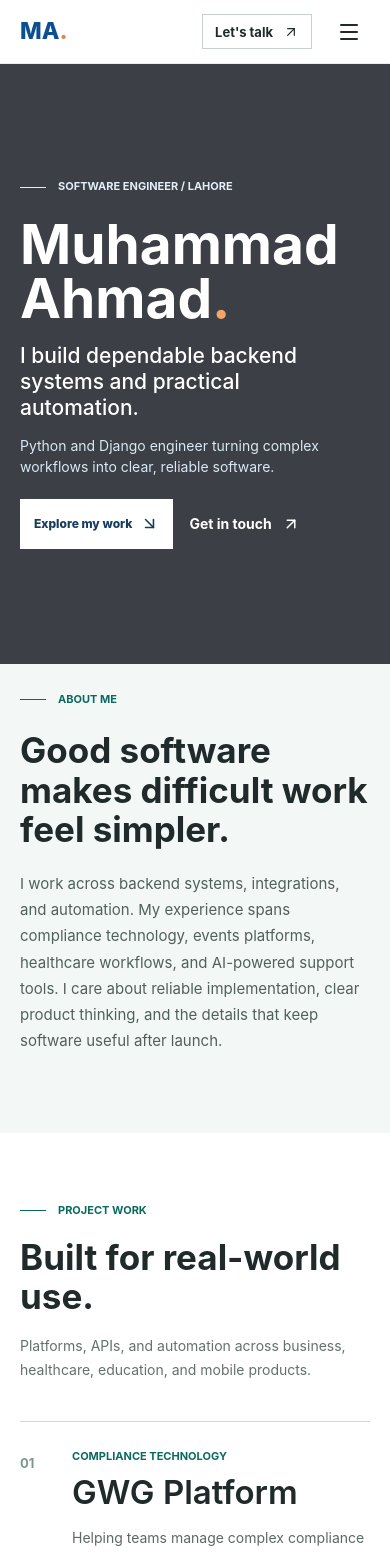
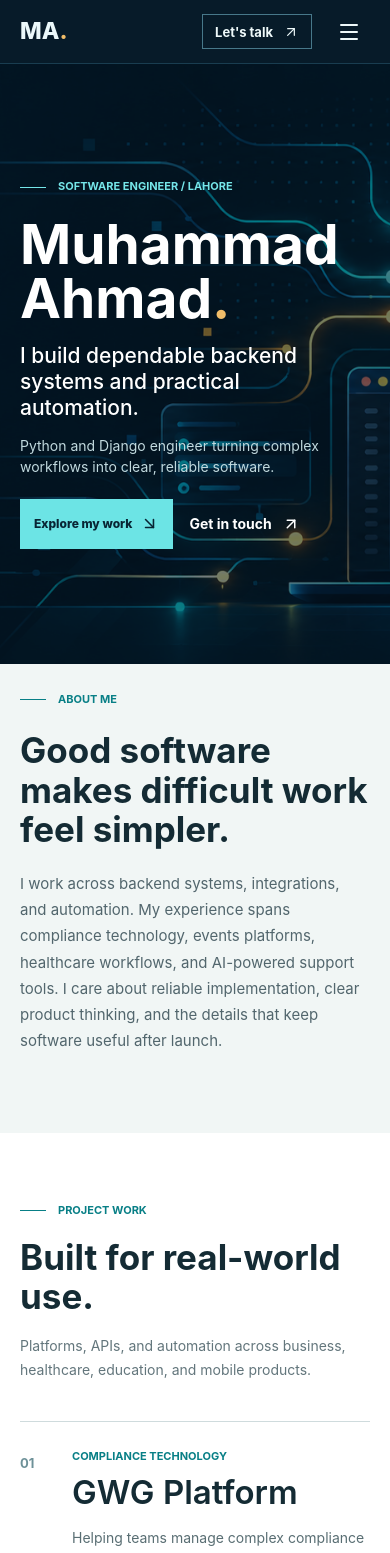
Before and after one commit to ahmadrao17/portfolio, a React (Vite) app: page / in a window 390 px wide. Shown: the top 1553 px of the page. Built offline with nearby package versions, Linux system fonts and the light colour scheme.

Commit message:
Match portfolio design to LinkedIn banner

```diff
--- a/index.html
+++ b/index.html
@@ -3,7 +3,7 @@
   <head>
     <meta charset="UTF-8" />
     <meta name="viewport" content="width=device-width, initial-scale=1.0" />
-    <meta name="theme-color" content="#3c3f46" />
+    <meta name="theme-color" content="#071b29" />
     <meta name="description" content="Muhammad Ahmad is a software engineer building reliable Python backends, practical automation, and thoughtful digital products." />
     <meta property="og:title" content="Muhammad Ahmad | Software Engineer" />
     <meta property="og:description" content="Python backends, practical automation, and dependable product engineering." />
--- a/src/App.jsx
+++ b/src/App.jsx
@@ -116,8 +116,8 @@ function App() {
           </a>
 
           <nav className={`site-nav ${menuOpen ? 'is-open' : ''}`} aria-label="Main navigation" id="main-nav">
+            <a href="#about" onClick={closeMenu}>About</a>
             <a href="#work" onClick={closeMenu}>Work</a>
-            <a href="#about" onClick={closeMenu}>About</a>
             <a href="#experience" onClick={closeMenu}>Experience</a>
             <a href="#contact" onClick={closeMenu}>Contact</a>
           </nav>
--- a/src/index.css
+++ b/src/index.css
@@ -1,6 +1,6 @@
 :root {
   font-family: Inter, ui-sans-serif, system-ui, -apple-system, BlinkMacSystemFont, "Segoe UI", sans-serif;
-  color: #202a2a;
+  color: #142b34;
   background: #fff;
   font-synthesis: none;
   text-rendering: optimizeLegibility;
@@ -14,96 +14,96 @@ button, a { -webkit-tap-highlight-color: transparent; }
 button { font: inherit; }
 a { color: inherit; text-decoration: none; }
 img { display: block; max-width: 100%; }
-::selection { background: #ffbf79; color: #172323; }
-:focus-visible { outline: 3px solid #ef9c52; outline-offset: 4px; }
+::selection { background: #ffe3a0; color: #091d2b; }
+:focus-visible { outline: 3px solid #e7ac4f; outline-offset: 4px; }
 
 .page-width { width: min(100% - 96px, 1320px); margin-inline: auto; }
 .skip-link { position: absolute; z-index: 20; top: -60px; left: 20px; background: #fff; padding: 12px 18px; }
 .skip-link:focus { top: 12px; }
 
-.site-header { height: 72px; background: #fff; position: relative; z-index: 10; border-bottom: 1px solid #e8eded; }
+.site-header { height: 72px; background: #071b29; position: relative; z-index: 10; border-bottom: 1px solid #193d50; }
 .header-inner { width: min(100% - 96px, 1320px); height: 100%; margin: auto; display: flex; align-items: center; gap: 36px; }
 .brand { display: inline-flex; align-items: center; gap: 16px; flex: 0 0 auto; }
-.brand-mark { font-size: 23px; font-weight: 780; line-height: 1; color: #0b4f91; }
-.brand-dot { color: #e58050; }
-.brand-name { font-size: 13px; font-weight: 700; color: #263332; }
+.brand-mark { font-size: 23px; font-weight: 780; line-height: 1; color: #ebf8fa; }
+.brand-dot { color: #f1bd69; }
+.brand-name { font-size: 13px; font-weight: 700; color: #c8e1e7; }
 .site-nav { display: flex; align-items: center; gap: clamp(18px, 2.6vw, 42px); margin-left: auto; }
-.site-nav a { color: #465450; font-size: 13px; font-weight: 600; transition: color .2s ease; }
-.site-nav a:hover { color: #0b4f91; }
-.header-contact { display: inline-flex; justify-content: center; align-items: center; gap: 10px; min-height: 38px; padding: 0 16px; border: 1px solid #c5d1cc; font-size: 13px; font-weight: 700; transition: background .2s ease, border-color .2s ease; }
-.header-contact:hover { background: #f2f6f4; border-color: #7e9990; }
-.menu-button { display: none; align-items: center; justify-content: center; width: 42px; height: 42px; border: 0; background: transparent; color: #202a2a; cursor: pointer; }
+.site-nav a { color: #bad0d7; font-size: 13px; font-weight: 600; transition: color .2s ease; }
+.site-nav a:hover { color: #55dce2; }
+.header-contact { display: inline-flex; justify-content: center; align-items: center; gap: 10px; min-height: 38px; padding: 0 16px; border: 1px solid #47788a; color: #eef9fa; font-size: 13px; font-weight: 700; transition: background .2s ease, border-color .2s ease; }
+.header-contact:hover { background: #143b4d; border-color: #55dce2; }
+.menu-button { display: none; align-items: center; justify-content: center; width: 42px; height: 42px; border: 0; background: transparent; color: #eef9fa; cursor: pointer; }
 
-.hero { height: min(580px, calc(100svh - 160px)); min-height: 500px; background: #3c3f46; color: #fff; }
+.hero { height: min(660px, calc(100svh - 120px)); min-height: 500px; background: #061c2b url('/portfolio-hero.png') center / cover no-repeat; color: #fff; }
 .hero-inner { height: 100%; display: flex; align-items: center; }
 .hero-copy { width: min(100%, 900px); }
 .eyebrow { display: flex; align-items: center; gap: 12px; margin: 0; font-size: 11px; font-weight: 750; text-transform: uppercase; line-height: 1.4; }
 .eyebrow-line { display: inline-block; width: 26px; height: 1px; flex: 0 0 auto; background: currentColor; }
-.hero-eyebrow { color: #e2eef7; }
+.hero-eyebrow { color: #75e6e9; }
 .hero h1 { font-size: clamp(66px, 6.4vw, 108px); line-height: .99; font-weight: 730; margin: 28px 0 24px; letter-spacing: 0; }
-.hero-period { color: #f5a468; }
+.hero-period { color: #f1bd69; }
 .hero-lead { max-width: 580px; margin: 0 0 14px; font-size: clamp(22px, 2.2vw, 31px); font-weight: 530; line-height: 1.24; }
-.hero-description { max-width: 500px; margin: 0; color: #d9e8f4; font-size: 16px; line-height: 1.65; }
+.hero-description { max-width: 500px; margin: 0; color: #c1d9de; font-size: 16px; line-height: 1.65; }
 .hero-actions { display: flex; align-items: center; flex-wrap: wrap; gap: 20px 30px; margin-top: 30px; }
 .button { display: inline-flex; align-items: center; justify-content: center; gap: 16px; min-height: 50px; padding: 0 20px; font-size: 13px; font-weight: 760; white-space: nowrap; transition: transform .2s ease, background .2s ease; }
 .button:hover { transform: translateY(-2px); }
-.button-light { background: #fff; color: #153b5d; }
-.button-light:hover { background: #e9f2f6; }
+.button-light { background: #6ce4e5; color: #082534; }
+.button-light:hover { background: #a4f0ec; }
 .text-link { display: inline-flex; align-items: center; gap: 10px; font-size: 14px; font-weight: 730; transition: gap .2s ease; }
 .text-link:hover { gap: 15px; }
 .hero-text-link { color: #fff; }
-.intro-band { padding: 80px 0 100px; background: #f3f7f5; }
+.intro-band { padding: 80px 0 100px; background: #f1f6f5; }
 .intro-grid { display: grid; grid-template-columns: 1fr 2fr; gap: 50px; }
-.section-kicker { color: #0b6a60; }
+.section-kicker { color: #087f86; }
 .intro-grid h2, .section-heading h2, .experience-intro h2, .capabilities-section h2 { max-width: 900px; margin: 0; font-size: clamp(36px, 3.9vw, 58px); line-height: 1.12; font-weight: 650; letter-spacing: 0; }
-.intro-grid p:not(.eyebrow) { max-width: 770px; margin: 28px 0 0; color: #52605c; font-size: 17px; line-height: 1.75; }
+.intro-grid p:not(.eyebrow) { max-width: 770px; margin: 28px 0 0; color: #52666d; font-size: 17px; line-height: 1.75; }
 
 .work-section { padding: 104px 0 112px; background: #fff; }
 .section-heading { display: flex; align-items: end; justify-content: space-between; gap: 50px; margin-bottom: 54px; }
 .section-heading h2 { margin-top: 20px; }
-.section-heading > p { max-width: 270px; color: #63716d; font-size: 14px; line-height: 1.65; margin: 0 0 5px; }
-.project-list { border-top: 1px solid #cdd9d5; }
-.project-row { display: grid; grid-template-columns: 75px minmax(0, 1fr) minmax(180px, 300px); gap: 16px; padding: 37px 0 43px; border-bottom: 1px solid #cdd9d5; }
-.project-number { color: #7c9791; font-size: 13px; font-weight: 700; padding-top: 6px; }
-.project-domain { color: #0b6a60; font-size: 11px; font-weight: 750; text-transform: uppercase; margin: 0 0 12px; }
+.section-heading > p { max-width: 270px; color: #63767c; font-size: 14px; line-height: 1.65; margin: 0 0 5px; }
+.project-list { border-top: 1px solid #cfdbdd; }
+.project-row { display: grid; grid-template-columns: 75px minmax(0, 1fr) minmax(180px, 300px); gap: 16px; padding: 37px 0 43px; border-bottom: 1px solid #cfdbdd; }
+.project-number { color: #6d9198; font-size: 13px; font-weight: 700; padding-top: 6px; }
+.project-domain { color: #087f86; font-size: 11px; font-weight: 750; text-transform: uppercase; margin: 0 0 12px; }
 .project-main h3 { margin: 0; font-size: clamp(31px, 3.4vw, 48px); line-height: 1.08; font-weight: 630; }
-.project-description { max-width: 690px; margin: 16px 0 0; color: #5c6964; font-size: 15px; line-height: 1.65; }
+.project-description { max-width: 690px; margin: 16px 0 0; color: #596e73; font-size: 15px; line-height: 1.65; }
 .project-side { display: flex; align-items: start; justify-content: space-between; gap: 20px; }
-.project-side p { margin: 6px 0 0; color: #697874; font-size: 12px; line-height: 1.65; }
+.project-side p { margin: 6px 0 0; color: #65777b; font-size: 12px; line-height: 1.65; }
 
-.experience-section { padding: 107px 0 115px; background: #ecf1ee; }
+.experience-section { padding: 107px 0 115px; background: #e9f2f2; }
 .experience-grid { display: grid; grid-template-columns: minmax(250px, .82fr) minmax(0, 1.18fr); gap: 90px; }
 .experience-intro h2 { margin: 19px 0 20px; }
-.experience-intro > p:not(.eyebrow) { max-width: 360px; color: #5a6963; font-size: 16px; line-height: 1.7; }
-.dark-link { color: #0b4f91; margin-top: 22px; }
-.timeline { border-top: 1px solid #c9d4cf; }
-.timeline-item { display: grid; grid-template-columns: 145px minmax(0,1fr); gap: 28px; padding: 27px 0 31px; border-bottom: 1px solid #c9d4cf; }
-.timeline-years { color: #647973; font-size: 12px; font-weight: 700; padding-top: 5px; white-space: nowrap; }
+.experience-intro > p:not(.eyebrow) { max-width: 360px; color: #586d72; font-size: 16px; line-height: 1.7; }
+.dark-link { color: #087f86; margin-top: 22px; }
+.timeline { border-top: 1px solid #bfd2d5; }
+.timeline-item { display: grid; grid-template-columns: 145px minmax(0,1fr); gap: 28px; padding: 27px 0 31px; border-bottom: 1px solid #bfd2d5; }
+.timeline-years { color: #627c81; font-size: 12px; font-weight: 700; padding-top: 5px; white-space: nowrap; }
 .timeline-item h3 { margin: 0 0 4px; font-size: 20px; font-weight: 650; }
-.timeline-company { margin: 0 0 13px !important; color: #0b6a60 !important; font-size: 13px !important; font-weight: 730; }
-.timeline-item p { margin: 0; color: #5c6964; font-size: 14px; line-height: 1.62; }
+.timeline-company { margin: 0 0 13px !important; color: #087f86 !important; font-size: 13px !important; font-weight: 730; }
+.timeline-item p { margin: 0; color: #596e73; font-size: 14px; line-height: 1.62; }
 
 .capabilities-section { padding: 103px 0 113px; }
 .capabilities-section h2 { margin: 18px 0 45px; }
 .capabilities-grid { display: grid; grid-template-columns: repeat(3,minmax(0,1fr)); gap: 35px; }
-.capability { border-top: 2px solid #253d35; padding-top: 20px; }
-.capability-number { color: #0b6a60; font-size: 12px; font-weight: 750; }
+.capability { border-top: 2px solid #173c4b; padding-top: 20px; }
+.capability-number { color: #087f86; font-size: 12px; font-weight: 750; }
 .capability h3 { font-size: 22px; font-weight: 650; margin: 33px 0 14px; }
-.capability p { max-width: 340px; color: #64716c; font-size: 14px; line-height: 1.7; margin: 0; }
+.capability p { max-width: 340px; color: #62767b; font-size: 14px; line-height: 1.7; margin: 0; }
 
-.contact-section { background: #203b35; color: #fff; padding: 94px 0 105px; }
+.contact-section { background: #082333; color: #fff; padding: 94px 0 105px; border-top: 3px solid #2bc9cf; }
 .contact-inner { display: flex; align-items: center; justify-content: space-between; gap: 30px; }
-.contact-kicker { color: #a5d4c2; }
+.contact-kicker { color: #73e3e2; }
 .contact-inner h2 { max-width: 790px; margin: 21px 0 18px; font-size: clamp(40px, 5vw, 73px); line-height: 1.08; font-weight: 650; }
-.contact-inner p:not(.eyebrow) { max-width: 560px; color: #c3d9cf; font-size: 16px; line-height: 1.6; }
-.contact-email { display: inline-flex; align-items: center; gap: 18px; border-bottom: 1px solid #a9d6c3; padding: 12px 0 14px; margin-top: 17px; font-size: clamp(17px, 2.4vw, 28px); font-weight: 570; overflow-wrap: anywhere; }
-.contact-email:hover { color: #afe4cb; }
-.contact-arrow { flex: 0 0 auto; color: #92b6a5; }
-.site-footer { background: #18322c; color: #bdcfc5; }
+.contact-inner p:not(.eyebrow) { max-width: 560px; color: #c1d8df; font-size: 16px; line-height: 1.6; }
+.contact-email { display: inline-flex; align-items: center; gap: 18px; border-bottom: 1px solid #50d2d3; padding: 12px 0 14px; margin-top: 17px; font-size: clamp(17px, 2.4vw, 28px); font-weight: 570; overflow-wrap: anywhere; }
+.contact-email:hover { color: #8feaea; }
+.contact-arrow { flex: 0 0 auto; color: #54aeb8; }
+.site-footer { background: #061b29; color: #b7d0d7; }
 .footer-inner { min-height: 90px; display: flex; justify-content: space-between; align-items: center; gap: 30px; font-size: 12px; }
-.footer-separator { margin: 0 8px; color: #7d9e8c; }
+.footer-separator { margin: 0 8px; color: #7eb5bf; }
 .footer-socials { display: flex; align-items: center; gap: 8px; }
-.social-link { display: inline-flex; align-items: center; justify-content: center; gap: 6px; min-height: 36px; padding: 0 8px; color: #dce9e0; font-size: 12px; font-weight: 650; transition: color .2s ease, transform .2s ease; }
+.social-link { display: inline-flex; align-items: center; justify-content: center; gap: 6px; min-height: 36px; padding: 0 8px; color: #d3e8ec; font-size: 12px; font-weight: 650; transition: color .2s ease, transform .2s ease; }
 .social-link:hover { color: #fff; transform: translateY(-2px); }
 
 @media (max-width: 1050px) {
@@ -117,12 +117,12 @@ img { display: block; max-width: 100%; }
   .site-header { height: 64px; }
   .brand-name { display: none; }
   .header-inner { gap: 16px; }
-  .site-nav { display: none; position: absolute; top: 64px; left: 0; right: 0; margin: 0; padding: 14px 20px 23px; background: #fff; border-bottom: 1px solid #dce6e1; box-shadow: 0 16px 26px rgba(13, 40, 33, .09); }
+  .site-nav { display: none; position: absolute; top: 64px; left: 0; right: 0; margin: 0; padding: 14px 20px 23px; background: #071b29; border-bottom: 1px solid #193d50; box-shadow: 0 16px 26px rgba(3, 15, 25, .25); }
   .site-nav.is-open { display: flex; flex-direction: column; align-items: stretch; gap: 0; }
   .site-nav a { padding: 13px 0; font-size: 16px; }
   .header-contact { margin-left: auto; min-height: 35px; padding: 0 12px; }
   .menu-button { display: inline-flex; }
-  .hero { height: calc(100svh - 150px); min-height: 440px; max-height: 600px; }
+  .hero { height: calc(100svh - 120px); min-height: 440px; max-height: 600px; background-position: 62% center; }
   .hero h1 { font-size: clamp(55px, 11.7vw, 79px); margin: 22px 0 17px; }
   .hero-lead { max-width: 590px; font-size: clamp(21px, 4.6vw, 26px); }
   .hero-description { max-width: 420px; font-size: 14px; line-height: 1.5; }
@@ -149,6 +149,10 @@ img { display: block; max-width: 100%; }
 }
 
 @media (max-width: 440px) {
+  .hero { background-position: 43% center; }
+  .hero::before { content: ''; position: absolute; inset: 0; background: rgba(4, 22, 34, .54); }
+  .hero { position: relative; }
+  .hero-inner { position: relative; }
   .intro-band { padding-top: 28px; }
   .hero h1 { font-size: clamp(43px, 14.5vw, 55px); }
   .hero-lead { font-size: 21px; max-width: 320px; }
```
Also changed, not shown: public/favicon.svg, public/portfolio-hero.png (added).
